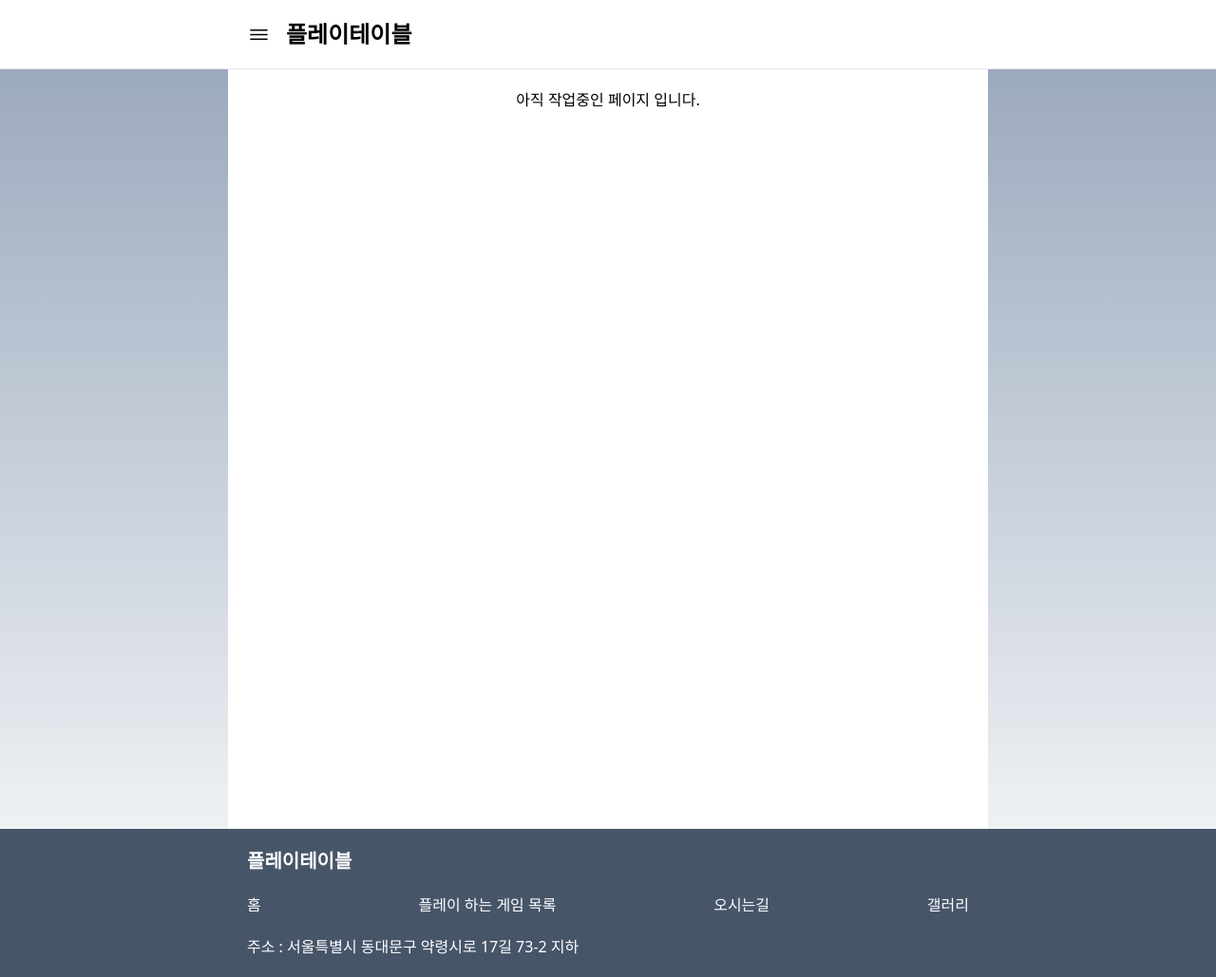
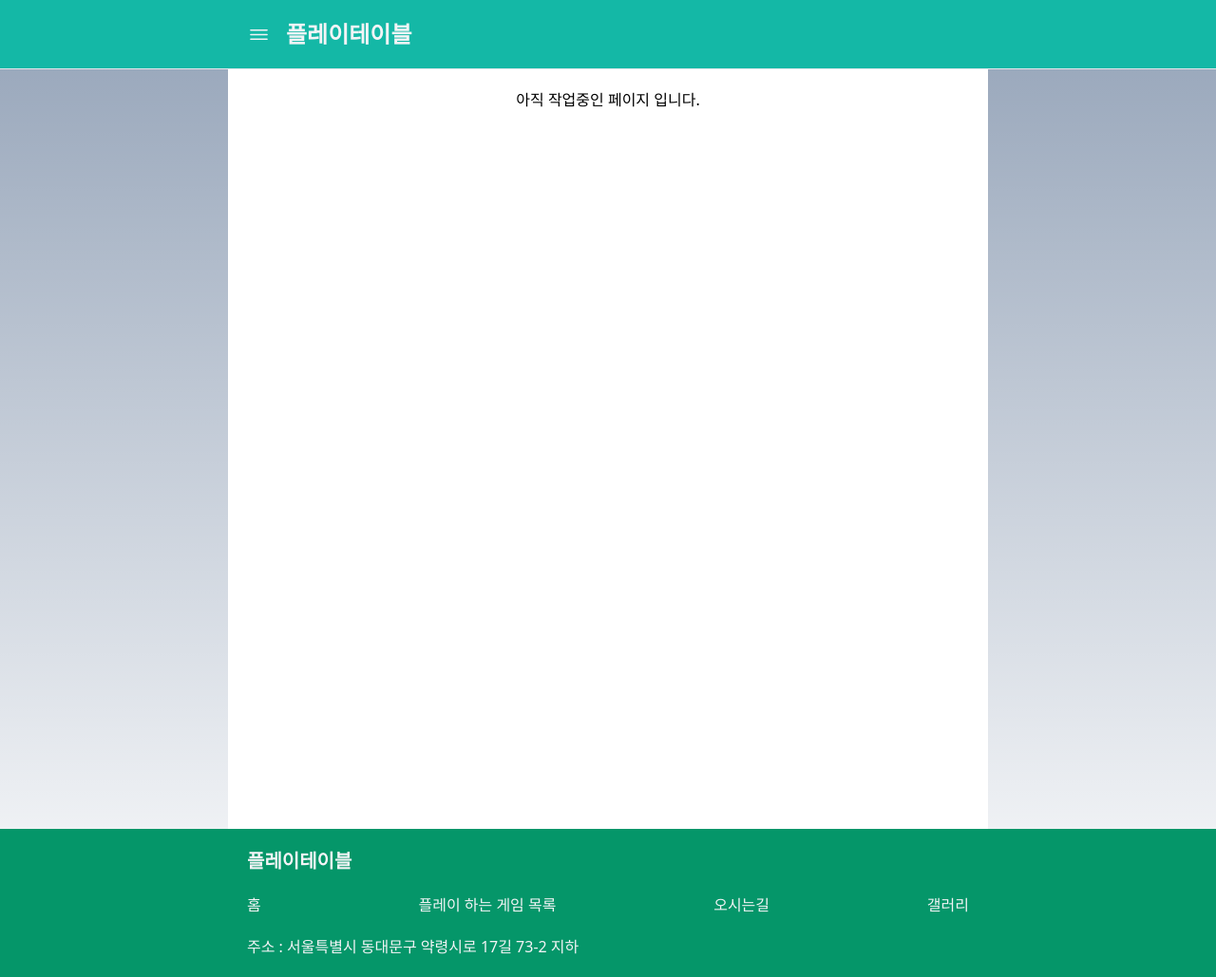
Before and after one commit to Cymadore/playtable, a Next.js app: page /wip in a window 1280 px wide. Shown: the whole page at 95% size. Built offline with nearby package versions, Linux system fonts and the light colour scheme.

Commit message:
db및 색상 수정

```diff
--- /dev/null
+++ b/src/app/api/gamelist/[id]/route.js
@@ -0,0 +1,15 @@
+import prisma from "@/app/lib/prisma";
+
+export async function GET(req, {params}) {
+    console.log("backend id : ",params.id)
+    const id = Number(params.id);
+
+  const gamedata = await prisma.gamelist.findUnique({
+    where: { id },
+    include: {
+        rent:true
+    }
+  });
+  console.log(gamedata)
+  return Response.json(gamedata);
+}
--- a/src/app/components/gamelist/GameCard.js
+++ b/src/app/components/gamelist/GameCard.js
@@ -14,11 +14,11 @@ export default function GameCard({ props, className }) {
     }
     return (
         <div className={`inline-block ${className} mb-4 w-[372px] `}>
-            <Link href={`/gamelist/${data.id}`} className={`relative h-[240px] bg-slate-400 overflow-hidden rounded-lg bg-center flex flex-col`}>
+            <Link href={`/gamelist/${data.id}`} className={`relative h-[240px] bg-teal-500 overflow-hidden rounded-lg bg-center flex flex-col`}>
                 <div className="overflow-hidden flex-1 flex justify-center items-center">
                     <img src={data.img} className="text-center item-center"/>
                 </div>
-                <h1 className="text-center py-2 font-extrabold text-white">{data.name}</h1>
+                <h1 className="text-center py-2 font-extrabold text-gray-100">{data.name}</h1>
             </Link>
         </div>
     )
--- a/src/app/components/gamelist/Rental.js
+++ b/src/app/components/gamelist/Rental.js
@@ -6,6 +6,7 @@ import { Swiper, SwiperSlide } from "swiper/react";
 export default function Rental({data}) {
   let rent;
   console.log(data)
+  console.log(data.length)
   if (data.length) {
     rent = (
       <Swiper
@@ -16,7 +17,7 @@ export default function Rental({data}) {
         {data.map((item, index) => (
           <SwiperSlide key={"rent" + index}>
             <div className="relative">
-                <img src={item.src} className=""/>
+                <img src={item.img} className=""/>
                 <p className="absolute bottom-2 inset-x-0 text-center font-bold text-white text-2xl text-shadow-2xl">{item.name}</p>
             </div>
 
--- a/src/app/components/layout/Footer.js
+++ b/src/app/components/layout/Footer.js
@@ -8,19 +8,19 @@ import Link from "next/link";
 const Footer = () => {
 
     return(
-        <div className="flex flex-col top-0 left-0 w-full z-[999] bg-slate-600 items-center">
+        <div className="flex flex-col top-0 left-0 w-full z-[999] bg-emerald-600 items-center">
             <div className="max-w-[800px] w-full flex relative">
                 <div className="flex-1 space-y-5 p-5">
-                    <h1 className="text-xl font-bold text-white">플레이테이블</h1>
+                    <h1 className="text-xl font-bold text-gray-100">플레이테이블</h1>
                     <div className="flex justify-between">
-                    <div><Link href="/" className="text-white flex-1">홈</Link></div>
-                    <div><Link href="/gamelist" className="text-white">플레이 하는 게임 목록</Link></div>
-                    <div><Link href="/contactus" className="text-white">오시는길</Link></div>
-                    <div><Link href="/wip" className="text-white">갤러리</Link></div>
+                    <div><Link href="/" className="text-gray-100 flex-1">홈</Link></div>
+                    <div><Link href="/gamelist" className="text-gray-100">플레이 하는 게임 목록</Link></div>
+                    <div><Link href="/contactus" className="text-gray-100">오시는길</Link></div>
+                    <div><Link href="/wip" className="text-gray-100">갤러리</Link></div>
                     </div>
-                    <h2 className="text-l text-white">주소 : 서울특별시 동대문구 약령시로 17길 73-2 지하</h2>
-                    {/* <h2 className="text-l text-white">연락처 : 010-8967-8425</h2>
-                    <h2 className="text-l text-white">이메일 : jjg0111@naver.com</h2> */}
+                    <h2 className="text-l text-gray-100">주소 : 서울특별시 동대문구 약령시로 17길 73-2 지하</h2>
+                    {/* <h2 className="text-l text-gray-100">연락처 : 010-8967-8425</h2>
+                    <h2 className="text-l text-gray-100">이메일 : jjg0111@naver.com</h2> */}
 
                 </div>
             </div>
--- a/src/app/components/layout/Head.js
+++ b/src/app/components/layout/Head.js
@@ -9,13 +9,13 @@ const Head = () => {
     const { isOpen, setIsOpen } = useMenuPop();
 
     return(
-        <div className="flex bg-white p-5 flex-col items-center top-0 left-0 w-full z-[999] border-b border-b-main-400/30">
+        <div className="flex bg-teal-500 p-5 flex-col items-center top-0 left-0 w-full z-[999] border-b border-b-main-400/30">
             <div className="max-w-[800px] w-full flex px-5 items-center space-x-4 relative desktop:justify-center">
-                <div className="d cursor-pointer">
-                    <IoIosMenu size={25} className="" onClick={() => setIsOpen(true)}/>
+                <div className="d cursor-pointer ">
+                    <IoIosMenu size={25} className="text-gray-100" onClick={() => setIsOpen(true)}/>
                 </div>
                 <Link href="/" className="flex-1" onClick={() => setIsOpen(false)}>
-                    <h1 className="text-2xl font-bold">플레이테이블</h1>
+                    <h1 className="text-2xl font-bold text-gray-100">플레이테이블</h1>
                 </Link>
             </div>
         </div>
--- a/src/app/gamelist/[id]/page.js
+++ b/src/app/gamelist/[id]/page.js
@@ -2,9 +2,20 @@
 import Image from "next/image";
 import gamelist from "@/app/components/gamelist/gamelist.json"
 import Rental from "@/app/components/gamelist/Rental";
+import useSWR from "swr";
+import { endPoint as cacheKey, getGameData } from "@/app/lib/gamelist";
+
 
 export default function page({params}) {
-  const data = gamelist[params.id-1];
+  // const data = gamelist[params.id-1];
+  const url = `${cacheKey}/${params.id}`
+  const { isLoading, error, data } = useSWR(url, (url)=>getGameData(url));
+  console.log(data)
+  if (isLoading) {
+    return <div className="min-h-[1080px] bg-white"></div>;
+  } else if (error) {
+    return <p>{error.message}</p>;
+  }
   return (
     <main className="flex min-h-screen flex-col">
       <div className="w-full min-h-screen bg-white h-full item-center">
--- a/src/app/gamelist/page.js
+++ b/src/app/gamelist/page.js
@@ -6,7 +6,9 @@ import GameCard from "../components/gamelist/GameCard";
 import { endPoint as cacheKey, getGamelist } from "@/app/lib/gamelist";
 
 export default function Page() {
-  const { isLoading, error, data } = useSWR(cacheKey, getGamelist );
+  const { isLoading, error, data } = useSWR(cacheKey, getGamelist, {
+    onSuccess: (data) => data.sort((a, b) => a.id - b.id),
+  } );
   let content
   if (isLoading) {
     return <div className="min-h-[1080px] bg-white"></div>;
--- a/src/app/globals.css
+++ b/src/app/globals.css
@@ -4,13 +4,13 @@
 
 :root {
   --foreground-rgb: 0, 0, 0;
-  --background-start-rgb: 214, 219, 220;
+  --background-start-rgb: 229, 231, 235;
   --background-end-rgb: 255, 255, 255;
 }
 
 @media (prefers-color-scheme: dark) {
   :root {
-    --foreground-rgb: 255, 255, 255;
+    --foreground-rgb: 229, 231, 235;
     --background-start-rgb: 0, 0, 0;
     --background-end-rgb: 0, 0, 0;
   }
--- a/src/app/lib/gamelist/index.js
+++ b/src/app/lib/gamelist/index.js
@@ -6,6 +6,11 @@ export const getGamelist = async () => {
   const response = await api.get(endPoint);
   return response.data;
 };
+
+export const getGameData = async (url) => {
+  const response = await api.get(url);
+  return response.data;
+}
 
 // export const getShopDistance = async (shop) => {
 //   console.log(shop)
--- a/src/app/page.js
+++ b/src/app/page.js
@@ -4,11 +4,11 @@ import ResultList from "./components/home/ResultList";
 export default function Home() {
   return (
     <main className="flex min-h-screen flex-col items-center justify-between">
-      <div className="w-full min-h-screen bg-white h-full">
+      <div className="w-full min-h-screen bg-gray-100 h-full">
         <img src="https://storage.cloud.google.com/playtable-photo/siteimg/Main.jpg" className="max-w-[800px] p-5 w-full text-center" />
         <div className="w-full p-5 text-center">
-          <h1 className="text-xl ">플레이테이블은 청량리에 위치한 미니어쳐 게임 클럽입니다.</h1>
-          <h1 className="m-5">플레이테이블은 2023년 10월 제기동에 오픈한 미니어쳐 게임 클럽입니다.<br/>다양한 미니어쳐 게임을 플레이 할 수 있는 공간과 페인팅을 할 수 있는 공간이 준비되어 있습니다.</h1>
+          <h1 className="text-xl text-gray-900">플레이테이블은 청량리에 위치한 미니어쳐 게임 클럽입니다.</h1>
+          <h1 className="m-5 text-gray-900">플레이테이블은 2023년 10월 제기동에 오픈한 미니어쳐 게임 클럽입니다.<br/>다양한 미니어쳐 게임을 플레이 할 수 있는 공간과 페인팅을 할 수 있는 공간이 준비되어 있습니다.</h1>
         </div>
       </div>
     </main>
```
Also changed, not shown: src/app/components/home/MenuPop.js (+6 -6 lines), 1 other file (tests, documents, lock files or other folders).
